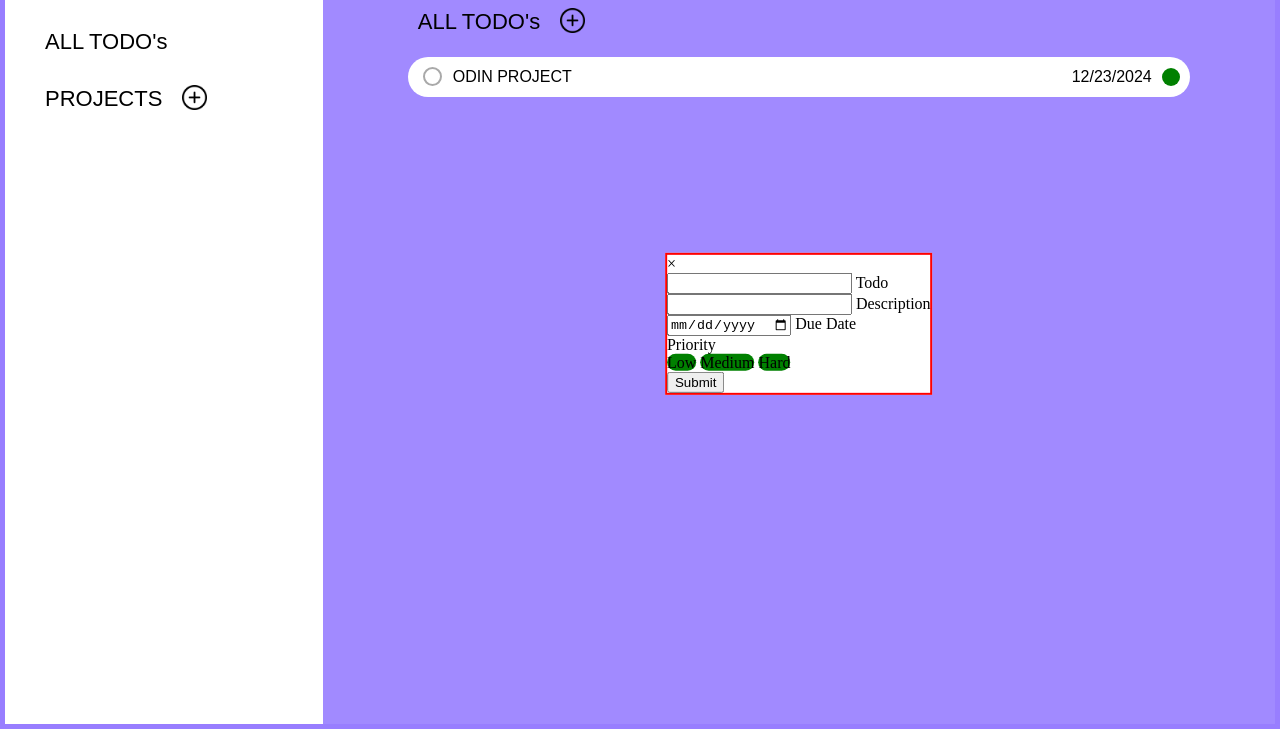
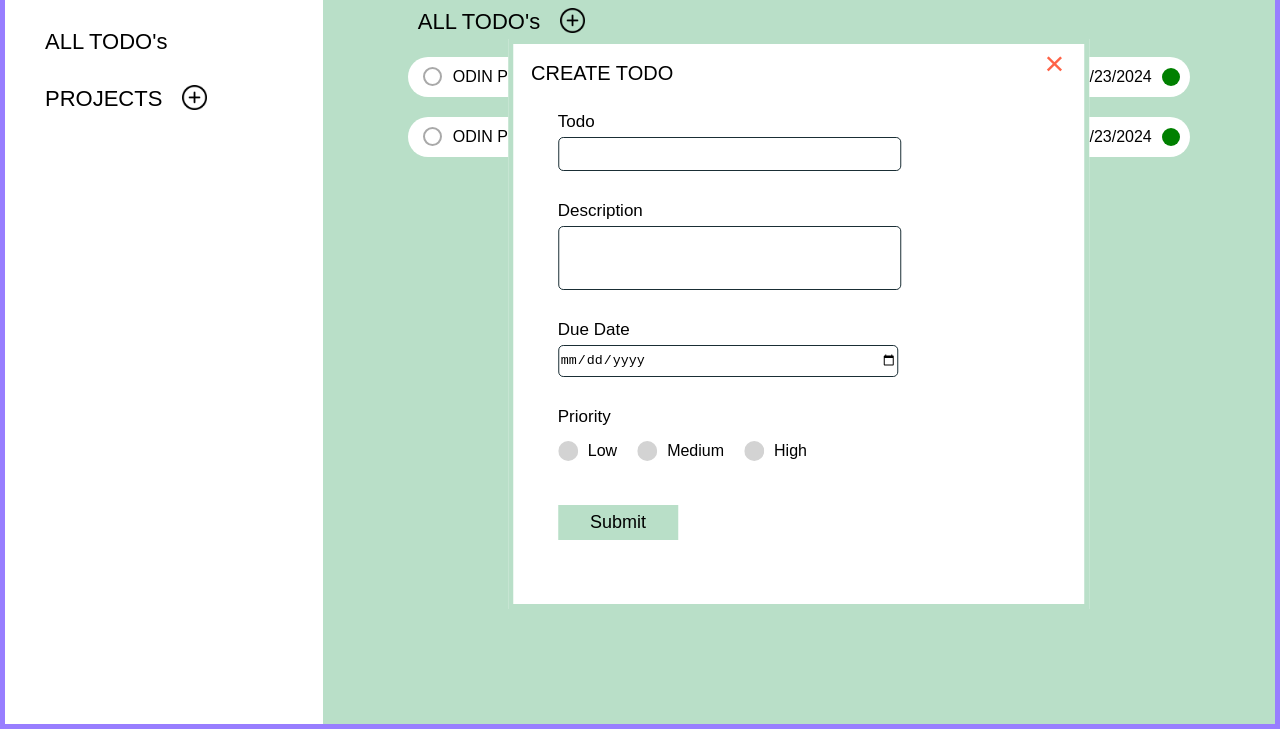
Before and after one commit to Simba-Ndewere/Todo-List, a website built with webpack: page src/index.html in a window 1280 px wide. Shown: the part 81-810 px from the top of the page. Built offline with nearby package versions, Linux system fonts and the light colour scheme.

Commit message:
finish create todo design

```diff
--- a/src/index.css
+++ b/src/index.css
@@ -16,7 +16,7 @@ body {
     margin-top: 40px;
     min-height: 80%;
     border-radius: 20px;
-    border: 5px solid #987eff;
+    border: 5px solid #B9DFC8;
 }
 
 .left {
@@ -232,7 +232,7 @@ input:checked~.slide {
     align-items: center;
 }
 
-.priority {
+.priorityTodo {
     border-radius: 50px;
     background-color: green;
     height: 18px;
@@ -295,13 +295,16 @@ input:checked~.slide {
     left: 50%;
     top: 50%;
     transform: translate(-50%, -50%);
-    border: solid 2px red;
     background-color: white;
+    border: solid 5px #B9DFC8;
+    width: 60%;
+    min-height: 70%;
+    font-family: 'Quicksand', sans-serif;
 }
 
 .right {
     flex-grow: 1;
-    background-color: #a18aff;
+    background-color: #B9DFC8;
     border-top-right-radius: 13px;
     border-bottom-right-radius: 13px;
     display: flex;
@@ -310,8 +313,120 @@ input:checked~.slide {
 }
 
 .box {
+    padding: 18px;
+    margin: 0 auto;
 }
 
+.close {
+    display: block;
+    position: absolute;
+    width: 40px;
+    top: 0;
+    right: 0;
+    color: tomato;
+    font-size: 34px;
+}
+
+.close:hover {
+    background-color: red;
+    color: #fcfcfc;
+    cursor: pointer;
+}
+
+.modal-box {
+    display: flex;
+    flex-direction: column;
+    gap: 30px;
+    margin: 5%;
+    padding: 0%;
+    box-sizing: border-box;
+}
+
+.modal-box input {
+    height: 30px;
+    width: 70%;
+    outline: none;
+    border-radius: 5px;
+    border: 1px solid #1a2e35;
+}
+
+.modal-box .todo-description {
+    height: 60px;
+}
+
+.priority-details .category label{
+    display: flex;
+    align-items: center;
+}
+
+.priority-details .category .dot{
+    height: 10px;
+    width: 10px;
+    background: lightgray;
+    margin-right: 10px;
+    border-radius: 50%;
+    border: 5px solid transparent;
+    transition: all 0.3s ease;
+}
+
+#dot-3:checked ~ .category label .three{
+    border-color: lightgray;
+    background: red;
+}
+
+#dot-2:checked ~ .category label .two{
+    border-color: lightgray;
+    background: orange;
+}
+
+#dot-1:checked ~ .category label .one{
+    border-color: lightgray;
+    background: green;
+}
+
+.priority-details .category{
+    display: flex;
+    flex: 1;
+    margin: 14px 0;
+    gap: 20px;
+    color: black;
+
+}
+
+div span.priority {
+    font-size: 16px;
+}
+
+.modal-title {
+    font-family: 'Quicksand', sans-serif;
+    font-size: 20px;
+}
+
+.btnSubmit {
+    width: 25%;
+    height: 35px;
+    font-size: 18px;
+    background-color: #B9DFC8;
+    border: 0px;
+}
+
+.btnSubmit:hover {
+    width: 26%;
+    height: 36px;
+}
+
+.details {
+    display: block;
+    font-weight: 500;
+    margin-bottom: 5px;
+    font-size: 17px;
+    color: black;
+}
+
+.error {
+    color: red;
+    font-size: 15px;
+}
 
 /* Tablet design */
 @media (max-width: 1280px) {
--- a/src/index.html
+++ b/src/index.html
@@ -66,33 +66,30 @@
                 </div>
             </section>
 
-            <div class="modal-container">
+            <form class="modal-container">
                 <section class="box">
+                    <div class="modal-title">CREATE TODO</div>
                     <div class="close">&times;</div>
-
-                    <div class="circle">
-                        <span class="modal-head"></span>
-                        <span class="modal-body"></span>
-                    </div>
 
                     <div class="modal-box">
                         <div>
+                            <label class="details" for="todo-title">Todo</label>
                             <input type="text" class="todo-title" required="required">
-                            <label for="todo-title">Todo</label>
                         </div>
                         <div>
+                            <label class="details" for="todo-description">Description</label>
                             <input type="text" class="todo-description" required="required">
-                            <label for="todo-description">Description</label>
                         </div>
                         <div>
+                            <label class="details" for="todo-date">Due Date</label>
                             <input type="date" class="todo-date" required="required">
-                            <label for="todo-date">Due Date</label>
                         </div>
-                        <div>
-                            <input type="radio" name="priority" id="dot-1">
-                            <input type="radio" name="priority" id="dot-2">
-                            <input type="radio" name="priority" id="dot-3">
-                            <span class="priority-title">Priority</span>
+                        <div class="priority-details">
+                            <input type="radio" name="priority-radio" id="dot-1">
+                            <input type="radio" name="priority-radio" id="dot-2">
+                            <input type="radio" name="priority-radio" id="dot-3">
+                            <span class="details">Priority</span>
+                            <div class="error"></div>
                             <div class="category">
                                 <label for="dot-1">
                                     <span class="dot one"></span>
@@ -104,15 +101,16 @@
                                 </label>
                                 <label for="dot-3">
                                     <span class="dot three"></span>
-                                    <span class="priority">Hard</span>
+                                    <span class="priority">High</span>
                                 </label>
                             </div>
                         </div>
-                        <button class="btnSubmit">Submit</button>
+                        <button type="submit" class="btnSubmit">Submit</button>
                     </div>
                 </section>
-            </div>
+            </form>
         </div>
     </div>
 </body>
+
 </html>
--- a/src/index.js
+++ b/src/index.js
@@ -7,7 +7,29 @@ import createTodo from "./todoDom";
 //mark to do as finished
 //save to local storage
 //view todo's
+//validate form submission
 
 const todo1 = new Todo("odin project", "entire course", "12/23/2024", "Medium", false);
 console.log(todo1);
 createTodo(todo1);
+createTodo(todo1);
+
+const form = document.querySelector(".modal-container");
+form.addEventListener('submit', e => {
+    e.preventDefault();
+    let checked = false;
+    for(let a = 1; a < 4; a++){
+        const radioButton = document.getElementById("dot-" + a);
+        if(radioButton.checked){
+            checked = true;
+            break;
+        }
+    }
+
+    if(!checked){
+        const error = document.querySelector(".error");
+        error.innerText = "please enter priority"
+    }
+
+    console.log("submitted");
+});
--- a/src/todoDom.js
+++ b/src/todoDom.js
@@ -20,8 +20,8 @@ const createTodo = (todo) => {
   todoContainer.appendChild(leftSide);
   todoContainer.appendChild(rightSide);
 
-  const priority = document.createElement("div");
-  priority.classList.add("priority");
+  const priorityTodo = document.createElement("div");
+  priorityTodo.classList.add("priorityTodo");
 
   const checkLabel = document.createElement("label");
   checkLabel.classList.add("containerCheck");
@@ -39,7 +39,7 @@ const createTodo = (todo) => {
   leftSide.appendChild(title);
 
   rightSide.appendChild(date);
-  rightSide.appendChild(priority);
+  rightSide.appendChild(priorityTodo);
 }
 
 export default createTodo;
```
